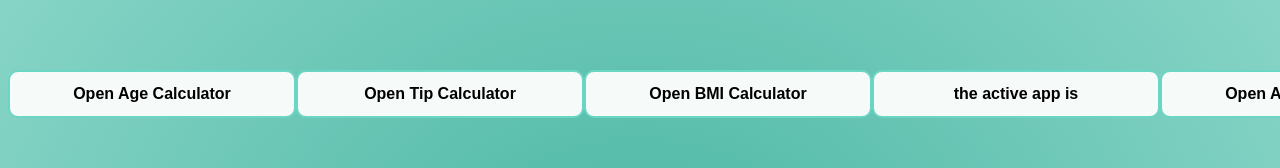
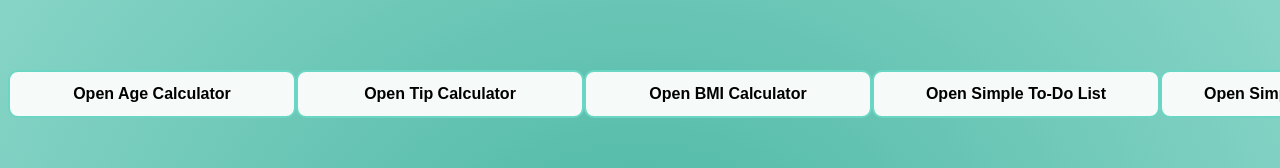
Before and after one commit to DaedraDante/small-react-project-bundle, a React (Vite) app: page / in a window 1280 px wide. Shown: the part 210-378 px from the top of the page. Built offline with nearby package versions, Linux system fonts and the light colour scheme.

Commit message:
Update 8 Small tweaks / future planning
i decided to do a simple to do list in the future and then a simple weather app to be learn how to use API's , then imma tackle a more complicated project or just revise more theory with exercise whilst doing these projects

```diff
--- a/src/AgeCalc.jsx
+++ b/src/AgeCalc.jsx
@@ -15,7 +15,9 @@ function AgeCalc({activeApp , setActiveApp}) {
         setBirthYear(e.target.value);
     }
     const calculateAge = () => {
-        setUserAge(`You are ${currentYear - birthYear} years old`);
+      setUserAge(`You are ${currentYear - birthYear} years old`);
+
+
     }
 
     return(
--- a/src/App.jsx
+++ b/src/App.jsx
@@ -40,8 +40,8 @@ function App() {
         <button onClick={activeAppIsAgeCalc} className='app-primary-btn app-main-menu-btn'>Open Age Calculator</button>
         <button onClick={activeAppIsTipCalc} className='app-primary-btn app-main-menu-btn'>Open Tip Calculator</button>
         <button onClick={activeAppIsBMICalc} className='app-primary-btn app-main-menu-btn'>Open BMI Calculator</button>
-        <button className='app-primary-btn app-main-menu-btn'>the active app is {activeApp}</button>
-        <button className='app-primary-btn app-main-menu-btn'>Open Age Calculator</button>
+        <button className='app-primary-btn app-main-menu-btn'>Open Simple To-Do List</button>
+        <button className='app-primary-btn app-main-menu-btn'>Open Simple Weather App</button>
 
       </div>
       {changeScreen()}
--- a/src/BMICalc.jsx
+++ b/src/BMICalc.jsx
@@ -37,7 +37,7 @@ function BMICalc({activeApp, setActiveApp}) {
                 <input type="number" placeholder="Your Height (cm)" onChange={(e) => {handleHeightInput(e); }} className="appInput BMICalc-input" />
                 <input type="number" placeholder="Your Weight (kg)" onChange={(e) => {handleWeightInput(e); }} className="appInput BMICalc-input" />
                 <button onClick={calculateBMI} className="app-primary-btn BMICalc-button">Calculate BMI</button>
-                <p className="app-text">Your BMI is <span style={{fontWeight:"550"}}>{BMIValue}</span></p>
+                <p className="app-text" style={{marginTop:"20rem"}}>Your BMI is <span style={{fontWeight:"550"}}>{BMIValue}</span></p>
             </div>
             <button onClick={returnToMenu} className="ageCalc-return-btn">Return to menu</button>
         </>
```
